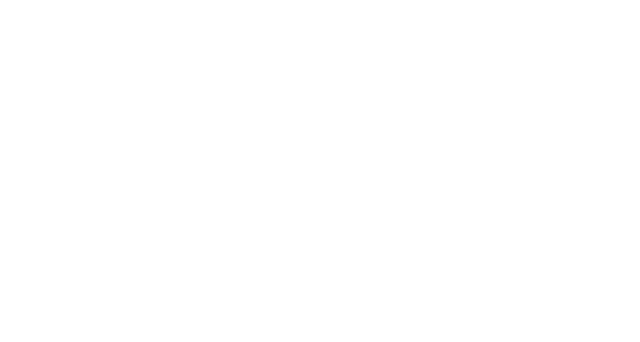
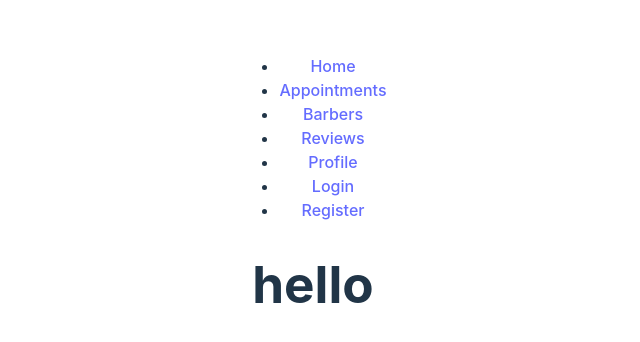
Before and after one commit to Batista0523/BarbApp-FrontEnd, a React (Vite) app: page / in a window 1280 px wide. Shown: the part 208-550 px from the top of the page, without its empty margins (327-967 px from the left). Built offline with nearby package versions, Linux system fonts and the light colour scheme.

Commit message:
Refactor: Update routing structure in App.js for React Router v6
- Updated import paths for consistency.
- Changed `component` to `element` in `Route` components to align with React Router v6.
- Corrected NavBar import path.

```diff
--- a/src/App.jsx
+++ b/src/App.jsx
@@ -1,5 +1,5 @@
 import React from 'react';
-import { BrowserRouter as Router, Route, Switch, Routes } from 'react-router-dom';
+import { BrowserRouter as Router, Route,  Routes } from 'react-router-dom';
 import './App.css'
 import Home from './Pages/Home';
 import Appointments from './Pages/Appointments';
@@ -22,13 +22,13 @@ function App() {
       <div className="App">
         <NavBar/>
         <Routes>
-          <Route path="/" exact component={Home} />
-          <Route path="/appointments" component={Appointments} />
-          <Route path="/barbers" component={Barbers} />
-          <Route path="/reviews" component={Reviews} />
-          <Route path="/profile" component={Profile} />
-          <Route path="/login" component={Login} />
-          <Route path="/register" component={Register} />
+          <Route path="/"  element={<Home/>} />
+          <Route path="/appointments" element={<Appointments/>} />
+          <Route path="/barbers" element={<Barbers/>} />
+          <Route path="/reviews" element={<Reviews/>} />
+          <Route path="/profile" element={<Profile/>} />
+          <Route path="/login" element={<Login/>} />
+          <Route path="/register" element={<Register/>} />
         </Routes>
       </div>
     </Router>
--- a/src/NAvBar/NavBar.jsx
+++ b/src/NAvBar/NavBar.jsx
@@ -1,11 +1,20 @@
-import React from 'react'
+import React from 'react';
+import { Link } from 'react-router-dom';
 
-function NavBar() {
+function Navbar() {
   return (
-    <div>
-
-    </div>
-  )
+    <nav>
+      <ul>
+        <li><Link to="/">Home</Link></li>
+        <li><Link to="/appointments">Appointments</Link></li>
+        <li><Link to="/barbers">Barbers</Link></li>
+        <li><Link to="/reviews">Reviews</Link></li>
+        <li><Link to="/profile">Profile</Link></li>
+        <li><Link to="/login">Login</Link></li>
+        <li><Link to="/register">Register</Link></li>
+      </ul>
+    </nav>
+  );
 }
 
-export default NavBar
+export default Navbar;
--- a/src/Pages/Home.jsx
+++ b/src/Pages/Home.jsx
@@ -3,7 +3,7 @@ import React from 'react'
 function Home() {
   return (
     <div>
-
+    <h1>hello</h1>
     </div>
   )
 }
```
